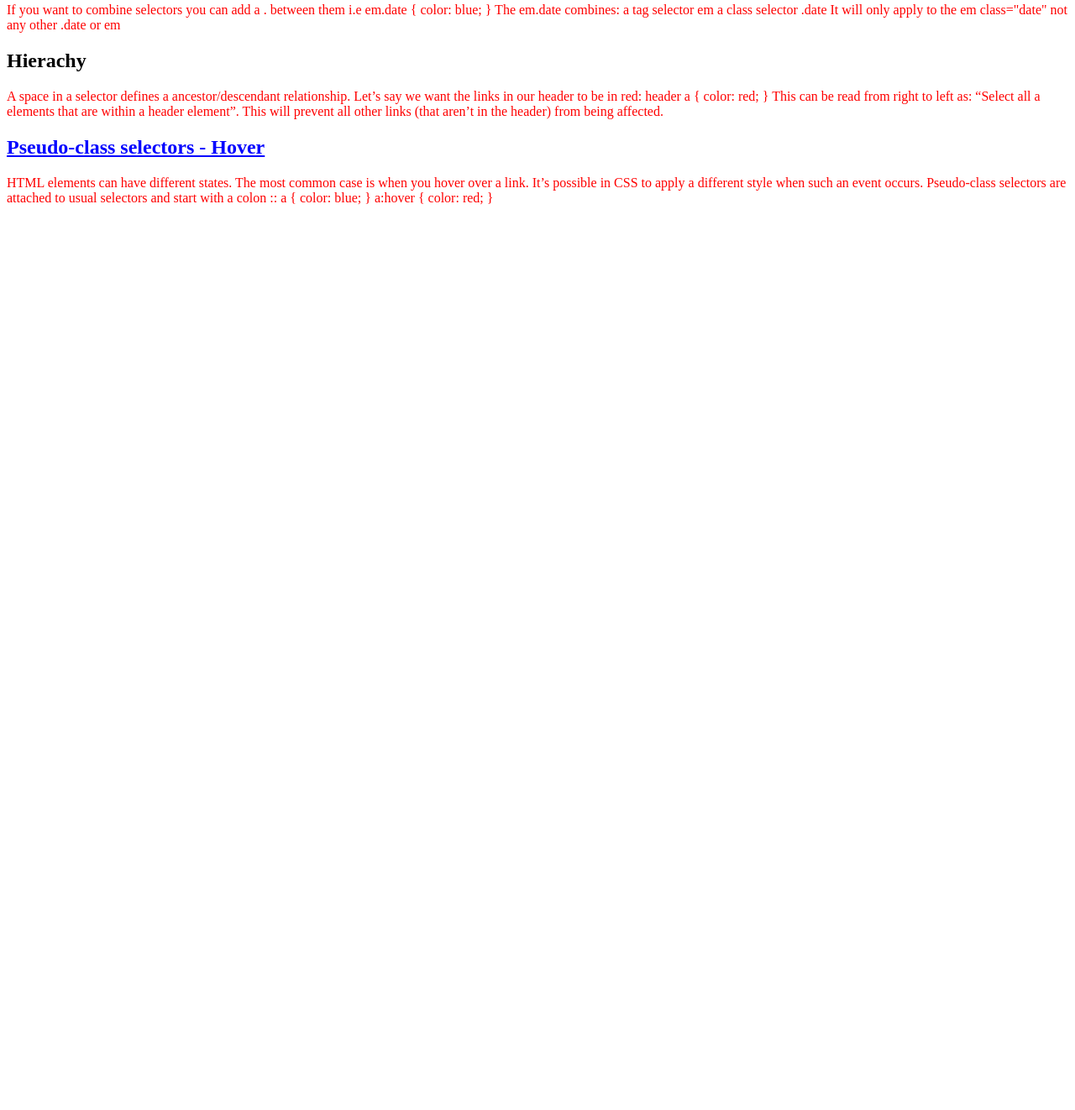
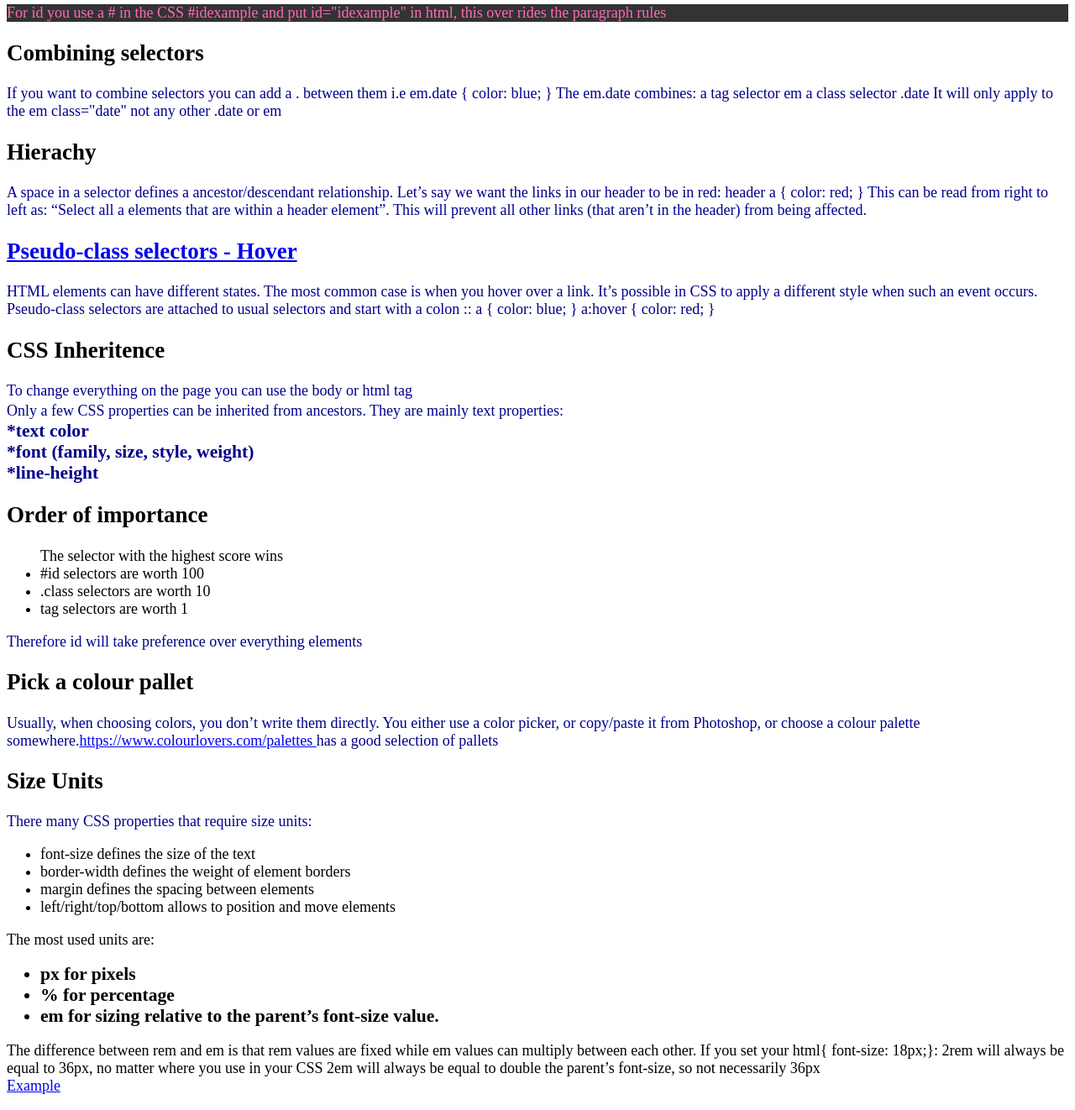
Before and after one commit to nass84/learning-html, a plain HTML site: page CSS_how to use.html in a window 1280 px wide. Shown: the part 538-1860 px from the top of the page at 84% size. Before the commit the page ends 800 px from the top, so only its background shows below. Drawn offline with Linux system fonts and the light colour scheme.

Commit message:
more notes on CSS

```diff
--- a/CSS_how to use.html
+++ b/CSS_how to use.html
@@ -6,6 +6,7 @@
         <meta name="viewport" content="width=device-width, initial-scale=1.0">
         <title>Document</title>
         <link rel="stylesheet" type="text/css" href="style.css">
+        <link rel="stylesheet" type="text/css" href="reset.css">
     </head>
     <body>
         <h1> CSS </h1>
@@ -98,5 +99,51 @@
               color: red;
             }
         </p>
+        <h2> CSS Inheritence </h2>
+        <p>To change everything on the page you can use the body or html tag
+            <br>
+            Only a few CSS properties can be inherited from ancestors. They are mainly text properties:
+            <strong><br>
+                *text color<br>
+                *font (family, size, style, weight)<br>
+                *line-height
+            </strong>
+        </p>
+        <h2>Order of importance</h2>
+
+        <ul> The selector with the highest score wins <br>
+            <li> #id selectors are worth 100 </li>
+            <li> .class selectors are worth 10 </li>
+            <li> tag selectors are worth 1 </li>
+        </ul>
+        <p>Therefore id will take preference over everything elements </p>
+        <h2>Pick a colour pallet</h2>
+            <p>Usually, when choosing colors, you don’t write them directly. You either use a color picker, or copy/paste it from Photoshop, or choose a colour palette somewhere.<a href="https://www.colourlovers.com/palettes" taget:_blank>https://www.colourlovers.com/palettes </a> has a good selection of pallets <br>
+            </p>
+        <h2>Size Units </h2>
+        <p> There many CSS properties that require size units:
+            <ul>
+                <li>font-size defines the size of the text</li>
+                <li>border-width defines the weight of element borders</li>
+                <li> margin defines the spacing between elements</li>
+                <li>left/right/top/bottom allows to position and move elements</li>
+            </ul>
+
+            The most used units are:
+            <ul> <strong>
+                <li>px for pixels</li>
+                <li>% for percentage</li>
+                <li>em for sizing relative to the parent’s font-size value.</li>
+            </strong> </ul>
+
+            The difference between rem and em is that rem values are fixed while em values can multiply between each other.
+
+If you set your html{ font-size: 18px;}:
+
+2rem will always be equal to 36px, no matter where you use in your CSS
+2em will always be equal to double the parent’s font-size, so not necessarily 36px
+<br>
+<a href="https://marksheet.io/css-size-units.html" target=_blank id="a">Example</a>
+</p>
 </body>
 </html>
--- a/style.css
+++ b/style.css
@@ -1,20 +1,37 @@
-p{ color: red;} /* this changes all the paragraphs*/
+/* The em unit is interesting as you define font sizes of HTML elements relative to one another.
+For example, you want your <h1> to be twice as big as your body text,
+your <h2> only 1.5 times as big, and your sidebar slightly smaller. */
+body{ font-size: 18px;}
+h1{ font-size: 2em;}        /* = 32px */
+h2{ font-size: 1.5em;}      /* = 24px */
+aside{ font-size: 0.75em;}  /* = 12px */
 
-q, /* This will change all the q and blockquotes*/
+
+/* this changes all the paragraphs*/
+p{
+    color: darkblue;
+}
+
+
+/* This will change all the q and blockquotes*/
+q,
 blockquote{
   background: lightgreen; /*this changes the background of the text*/
   color: blueviolet; /*this changes the text colour*/
 }
 
+/* if you want to change a class you put a . before the name of a class*/
 .classexample {
     color: green;
 }
 
+/* if you want to change an id you put a # before the name of the id*/
 #idexample {
     color:hotpink;
-    background: black;
+    background:rgba(0, 0, 0, 0.8);};
 }
 
+/* Pseudo class such as a change when you hover over it*/
 .a {
     color: blue;
   }
@@ -22,3 +39,6 @@ blockquote{
   a:hover {
     color: red;
   }
+
+  /* increase font size of a tag*/
+  strong{ font-size: 120%;}
```
Also changed, not shown: boilerPlatehtml.html (+8 -3 lines).
